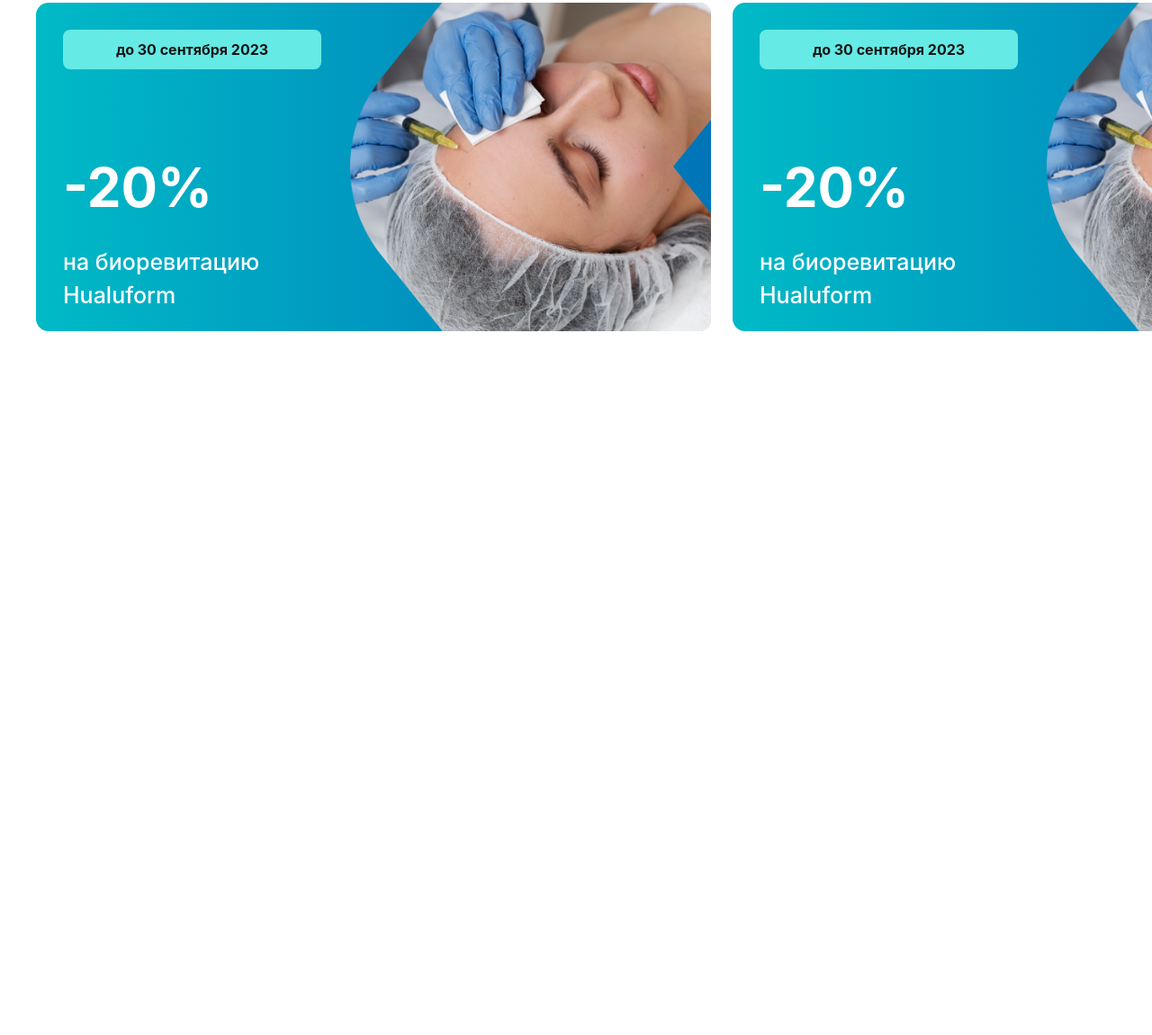
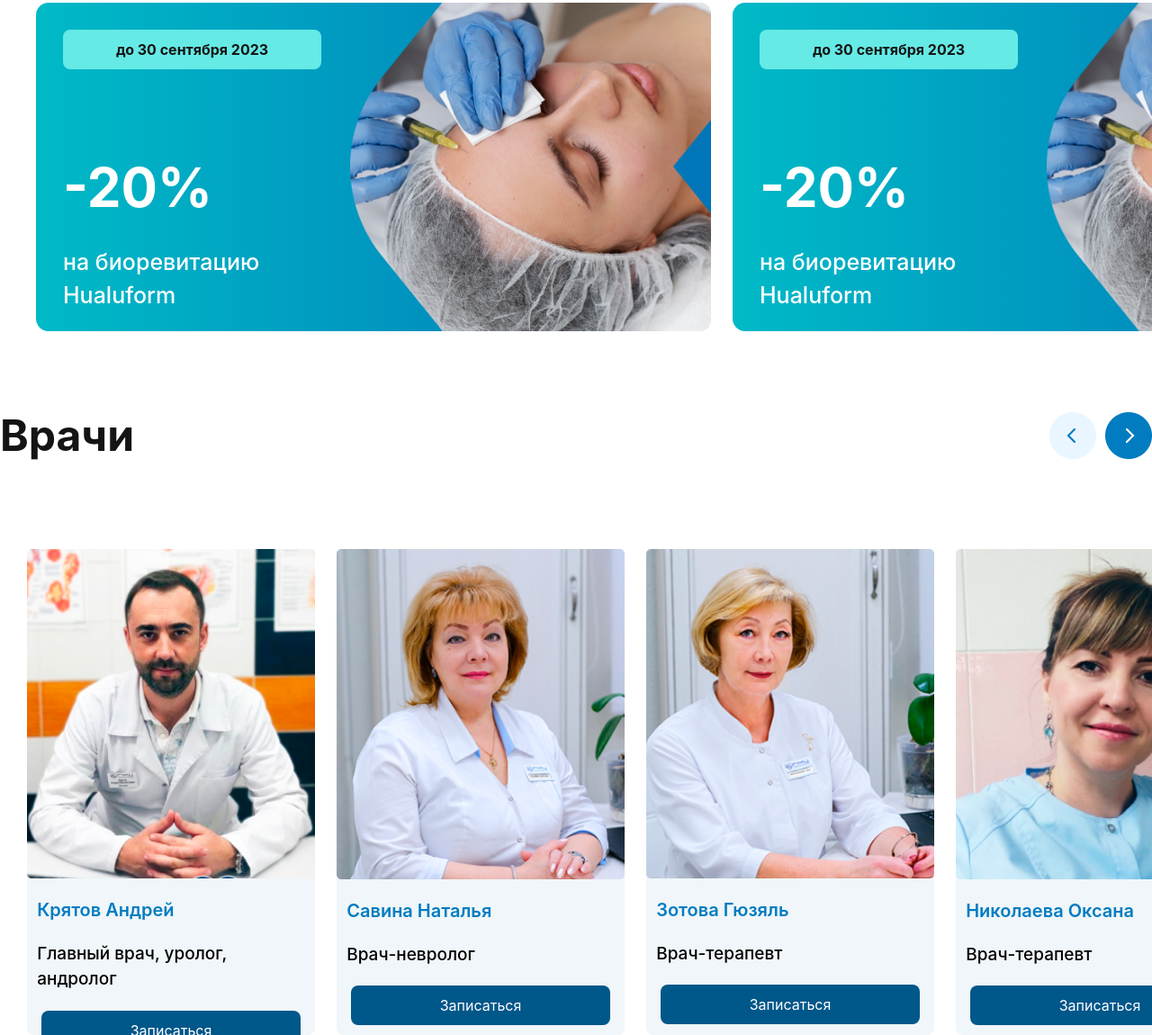
Before and after one commit to simle-pro/Exam-4.end, a website: page src/page2.html in a window 1280 px wide. Shown: the part 3756-4906 px from the top of the page at 90% size. Before the commit the page ends 4124 px from the top, so only its background shows below. Drawn offline with nearby package versions, Linux system fonts and the light colour scheme; files that its build step writes are made by us from their sources.

Commit message:
A.D add section7

```diff
--- a/src/page2.html
+++ b/src/page2.html
@@ -283,7 +283,8 @@
    <h1
       class="flex items-center max-w-[1300px] m-auto justify-between lg:text-[48px] text-[36px] font-bold text-[#141414] pt-[80px]">
       <span>Популярные услуги</span><span class="lg:block hidden"><img src="./page2img/Slider Buttons.png"
-            alt=""></span></h1>
+            alt=""></span>
+   </h1>
 
    <section
       class="max-w-[1400px] m-auto flex lg:justify-evenly justify-start overflow-x-hidden gap-6 mt-[90px] z-2 pl-[10px] lg:px-[30px]">
@@ -316,7 +317,8 @@
 
    <h1
       class="flex items-center max-w-[1300px] m-auto justify-between lg:text-[48px] text-[36px] font-bold text-[#141414] pt-[80px]">
-      <span>Акции</span></h1>
+      <span>Акции</span>
+   </h1>
 
 
    <section
@@ -346,6 +348,45 @@
          </div>
       </div>
    </section>
+
+
+   <h1
+      class="flex lg:items-center pl-[20px] lg:pl-[0px] gap-y-[20px] lg:flex-row flex-col max-w-[1300px] m-auto justify-between lg:text-[48px] text-[36px] font-bold text-[#141414] pt-[80px]">
+      <span>Врачи</span><span><img src="./page2img/Slider Buttons.png" alt=""></span>
+   </h1>
+
+
+   <section
+      class="max-w-[1400px] m-auto flex lg:justify-evenly justify-start overflow-x-hidden gap-6 mt-[90px] z-2 pl-[10px] lg:px-[30px]">
+      <div
+         class="w-[320px] h-[540px] flex-shrink-0 flex flex-col justify-between items-center bg-[#F0F6F9] rounded-lg pb-[20px]">
+         <img class="w-[100%]" src="./page2img/photo.png" alt="">
+         <p class="font-[600] w-[93%] text-[20px] text-[#017CC1] pt-[20px]">Крятов Андрей</p>
+         <h1 class="pb-[20px] w-[93%] text-[19px] font-[500] pt-[20px]">Главный врач, уролог, андролог</h1>
+         <button class="py-[10px] w-[90%] text-white rounded-lg bg-[#00578A] hover:bg-[#023959]">Записаться</button>
+      </div>
+      <div
+         class="w-[320px] h-[540px] flex-shrink-0 flex flex-col justify-between items-center bg-[#F0F6F9] rounded-lg pb-[20px]">
+         <img class="w-[100%]" src="./page2img/photo (1).png" alt="">
+         <p class="font-[600] w-[93%] text-[20px] text-[#017CC1] pt-[20px]">Савина Наталья</p>
+         <h1 class="pb-[20px] w-[93%] text-[19px] font-[500] pt-[20px]">Врач-невролог</h1>
+         <button class="py-[10px] w-[90%] text-white rounded-lg bg-[#00578A] hover:bg-[#023959]">Записаться</button>
+      </div>
+       <div
+         class="w-[320px] h-[540px] flex-shrink-0 flex flex-col justify-between items-center bg-[#F0F6F9] rounded-lg pb-[20px]">
+         <img class="w-[100%]" src="./page2img/photo (2).png" alt="">
+         <p class="font-[600] w-[93%] text-[20px] text-[#017CC1] pt-[20px]">Зотова Гюзяль</p>
+         <h1 class="pb-[20px] w-[93%] text-[19px] font-[500] pt-[20px]">Врач-терапевт</h1>
+         <button class="py-[10px] w-[90%] text-white rounded-lg bg-[#00578A] hover:bg-[#023959]">Записаться</button>
+      </div>
+       <div
+         class="w-[320px] h-[540px] flex-shrink-0 flex flex-col justify-between items-center bg-[#F0F6F9] rounded-lg pb-[20px]">
+         <img class="w-[100%]" src="./page2img/photo (3).png" alt="">
+         <p class="font-[600] w-[93%] text-[20px] text-[#017CC1] pt-[20px]">Николаeва Оксана</p>
+         <h1 class="pb-[20px] w-[93%] text-[19px] font-[500] pt-[20px]">Врач-терапевт</h1>
+         <button class="py-[10px] w-[90%] text-white rounded-lg bg-[#00578A] hover:bg-[#023959]">Записаться</button>
+      </div>
+   </section>
 </body>
 
 </html>
```
Also changed, not shown: src/page2img/photo (1).png (added), src/page2img/photo (2).png (added), src/page2img/photo (3).png (added), src/page2img/photo.png (added).
